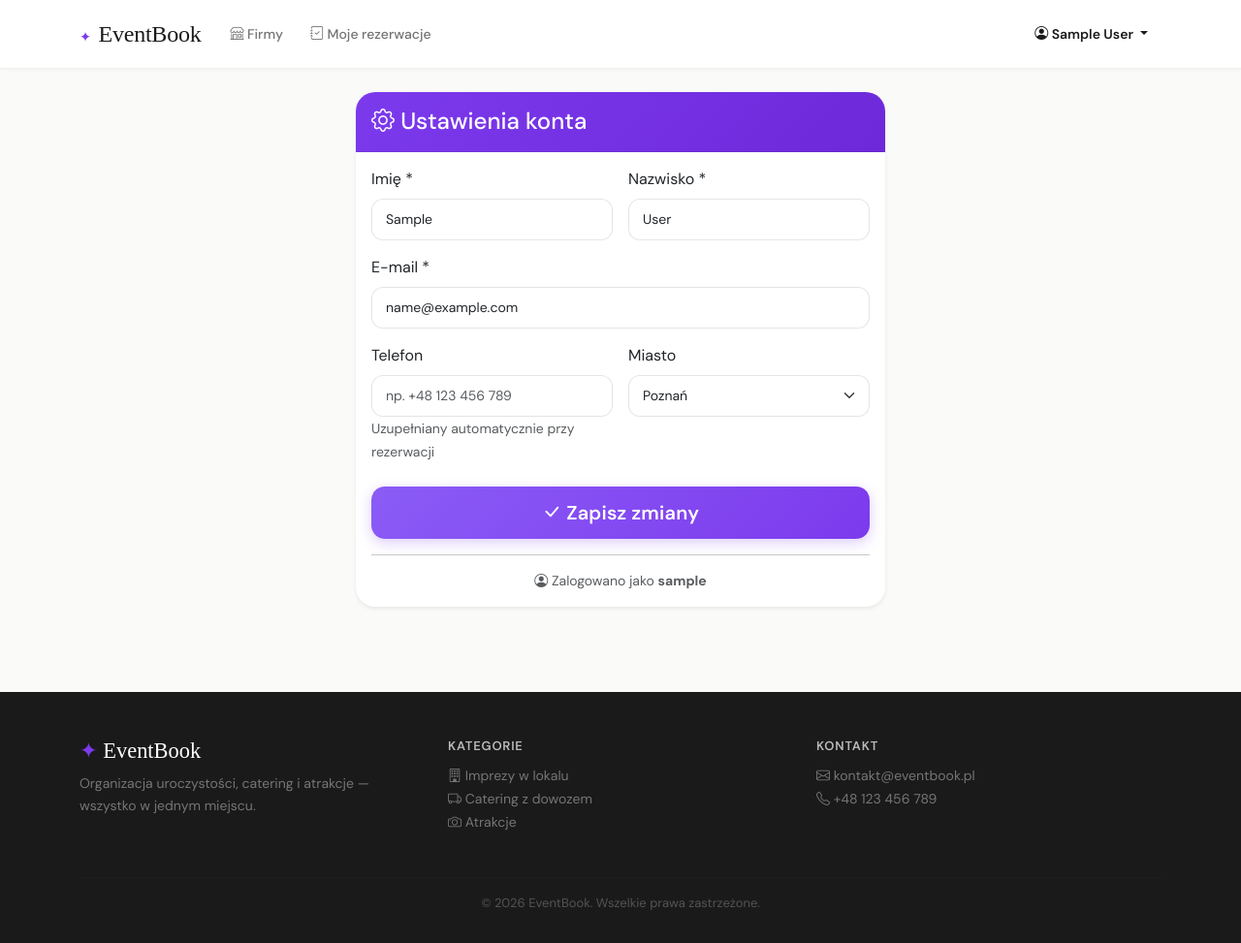
After one commit to JanBober21/mojevent, a Django app: page /konto/ in a window 1280 px wide. The commit adds this page. Shown: the whole page at 97% size. Run offline with Django 5.2, Linux system fonts and the light colour scheme; the visitor is signed in with stand-in values (Sample User, id 1); data comes from the database, SQL or seed files in the repository; data that the repository does not hold is empty; parts of the project's set-up code (start-up, migrations or seed data) failed here and were passed over; some web fonts are replaced.

Commit message:
feat: ustawienia konta (imie, nazwisko, miasto, telefon, email) + redirect Google users

```diff
--- a/bookings/forms.py
+++ b/bookings/forms.py
@@ -3,7 +3,7 @@ from django.contrib.auth.models import User
 from django.contrib.auth.forms import UserCreationForm
 from django.utils import timezone
 
-from .models import Booking, Review, Restaurant, BookingNote, EventType
+from .models import Booking, Review, Restaurant, BookingNote, EventType, UserProfile
 
 
 class BookingForm(forms.ModelForm):
@@ -106,6 +106,36 @@ class UserRegisterForm(UserCreationForm):
         self.fields["username"].widget.attrs.update({"class": "form-control"})
         self.fields["password1"].widget.attrs.update({"class": "form-control"})
         self.fields["password2"].widget.attrs.update({"class": "form-control"})
+
+
+class UserSettingsForm(forms.Form):
+    """Formularz ustawień konta użytkownika."""
+
+    first_name = forms.CharField(
+        label="Imię",
+        max_length=100,
+        widget=forms.TextInput(attrs={"class": "form-control"}),
+    )
+    last_name = forms.CharField(
+        label="Nazwisko",
+        max_length=100,
+        widget=forms.TextInput(attrs={"class": "form-control"}),
+    )
+    email = forms.EmailField(
+        label="E-mail",
+        widget=forms.EmailInput(attrs={"class": "form-control"}),
+    )
+    phone = forms.CharField(
+        label="Telefon",
+        max_length=20,
+        required=False,
+        widget=forms.TextInput(attrs={"class": "form-control", "placeholder": "np. +48 123 456 789"}),
+    )
+    city = forms.ChoiceField(
+        label="Miasto",
+        choices=UserProfile.CITY_CHOICES,
+        widget=forms.Select(attrs={"class": "form-select"}),
+    )
 
 
 class RestaurantSearchForm(forms.Form):
--- a/bookings/models.py
+++ b/bookings/models.py
@@ -465,6 +465,17 @@ class BookingMessage(models.Model):
 class UserProfile(models.Model):
     """Profil użytkownika z dodatkowymi danymi."""
 
+    CITY_CHOICES = [
+        ("Poznań", "Poznań"),
+        ("Warszawa", "Warszawa"),
+        ("Kraków", "Kraków"),
+        ("Wrocław", "Wrocław"),
+        ("Gdańsk", "Gdańsk"),
+        ("Łódź", "Łódź"),
+        ("Katowice", "Katowice"),
+        ("Szczecin", "Szczecin"),
+    ]
+
     user = models.OneToOneField(
         User,
         on_delete=models.CASCADE,
@@ -472,6 +483,7 @@ class UserProfile(models.Model):
         verbose_name="Użytkownik",
     )
     phone = models.CharField("Telefon", max_length=20, blank=True)
+    city = models.CharField("Miasto", max_length=100, blank=True, default="Poznań")
 
     class Meta:
         verbose_name = "Profil użytkownika"
--- a/bookings/urls.py
+++ b/bookings/urls.py
@@ -45,6 +45,9 @@ urlpatterns = [
     path("rezerwacje/<int:pk>/menu/", views.booking_menu_select, name="booking_menu_select"),
     path("rezerwacje/<int:pk>/catering-menu/", views.booking_catering_menu, name="booking_catering_menu"),
 
+    # Konto
+    path("konto/", views.account_settings, name="account_settings"),
+
     # Autoryzacja
     path("rejestracja/", views.register, name="register"),
     path("rejestracja/restauracja/", views.owner_register, name="owner_register"),
--- a/bookings/views.py
+++ b/bookings/views.py
@@ -12,7 +12,7 @@ import math
 import calendar as cal_module
 
 from .models import Restaurant, Booking, Review, RestaurantOwner, BookingNote, MenuItem, BookingMenuItem, AttractionItem, BookingMessage, RestaurantImage
-from .forms import BookingForm, ReviewForm, UserRegisterForm, RestaurantSearchForm, OwnerRegisterForm, RestaurantForm
+from .forms import BookingForm, ReviewForm, UserRegisterForm, RestaurantSearchForm, OwnerRegisterForm, RestaurantForm, UserSettingsForm
 
 
 def _get_owner_context(request):
@@ -350,6 +350,43 @@ def review_create(request, restaurant_pk):
     return render(request, "bookings/review_form.html", {
         "form": form,
         "restaurant": restaurant,
+    })
+
+
+# ── Ustawienia konta ───────────────────────────────────────────────────────────
+
+@login_required
+def account_settings(request):
+    """Ustawienia konta użytkownika — imię, nazwisko, email, telefon, miasto."""
+    from .models import UserProfile
+    profile, _ = UserProfile.objects.get_or_create(user=request.user)
+
+    if request.method == "POST":
+        form = UserSettingsForm(request.POST)
+        if form.is_valid():
+            request.user.first_name = form.cleaned_data["first_name"]
+            request.user.last_name = form.cleaned_data["last_name"]
+            request.user.email = form.cleaned_data["email"]
+            request.user.save()
+            profile.phone = form.cleaned_data["phone"]
+            profile.city = form.cleaned_data["city"]
+            profile.save()
+            messages.success(request, "Ustawienia konta zostały zapisane.")
+            next_url = request.GET.get("next", "account_settings")
+            return redirect(next_url)
+    else:
+        form = UserSettingsForm(initial={
+            "first_name": request.user.first_name,
+            "last_name": request.user.last_name,
+            "email": request.user.email,
+            "phone": profile.phone,
+            "city": profile.city or "Poznań",
+        })
+
+    is_new_google = request.GET.get("new") == "1"
+    return render(request, "bookings/account_settings.html", {
+        "form": form,
+        "is_new_google": is_new_google,
     })
 
 
--- a/config/settings/base.py
+++ b/config/settings/base.py
@@ -150,6 +150,7 @@ ACCOUNT_SIGNUP_FIELDS = ["email*", "username*", "password1*", "password2*"]
 ACCOUNT_EMAIL_VERIFICATION = "none"
 SOCIALACCOUNT_LOGIN_ON_GET = True
 SOCIALACCOUNT_AUTO_SIGNUP = True
+SOCIALACCOUNT_ADAPTER = "bookings.adapters.GoogleRedirectAdapter"
 SOCIALACCOUNT_PROVIDERS = {
     "google": {
         "SCOPE": ["profile", "email"],
--- a/templates/base.html
+++ b/templates/base.html
@@ -78,16 +78,27 @@
                 </ul>
                 <ul class="navbar-nav">
                     {% if user.is_authenticated %}
-                    <li class="nav-item">
-                        <span class="nav-link nav-user">
+                    <li class="nav-item dropdown">
+                        <a class="nav-link dropdown-toggle nav-user" href="#" role="button"
+                           data-bs-toggle="dropdown" aria-expanded="false">
                             <i class="bi bi-person-circle"></i> {{ user.get_full_name|default:user.username }}
-                        </span>
-                    </li>
-                    <li class="nav-item">
-                        <form method="post" action="{% url 'logout' %}" class="d-inline">
-                            {% csrf_token %}
-                            <button type="submit" class="btn btn-sm eb-btn-outline-nav mt-1">Wyloguj</button>
-                        </form>
+                        </a>
+                        <ul class="dropdown-menu dropdown-menu-end eb-dropdown">
+                            <li>
+                                <a class="dropdown-item" href="{% url 'account_settings' %}">
+                                    <i class="bi bi-gear"></i> Ustawienia konta
+                                </a>
+                            </li>
+                            <li><hr class="dropdown-divider"></li>
+                            <li>
+                                <form method="post" action="{% url 'logout' %}">
+                                    {% csrf_token %}
+                                    <button type="submit" class="dropdown-item">
+                                        <i class="bi bi-box-arrow-right"></i> Wyloguj
+                                    </button>
+                                </form>
+                            </li>
+                        </ul>
                     </li>
                     {% else %}
                     <li class="nav-item">
--- /dev/null
+++ b/templates/bookings/account_settings.html
@@ -0,0 +1,87 @@
+{% extends "base.html" %}
+
+{% block title %}Ustawienia konta — EventBook{% endblock %}
+
+{% block content %}
+<div class="row justify-content-center">
+    <div class="col-md-7 col-lg-6">
+
+        {% if is_new_google %}
+        <div class="alert alert-info d-flex align-items-start gap-3 mb-4">
+            <i class="bi bi-info-circle fs-4"></i>
+            <div>
+                <strong>Witaj w EventBook!</strong><br>
+                Uzupełnij swoje dane, aby móc wygodnie składać rezerwacje. Twój telefon i miasto zostaną automatycznie wypełnione.
+            </div>
+        </div>
+        {% endif %}
+
+        <div class="card shadow-sm">
+            <div class="card-header py-3" style="background: linear-gradient(135deg, #7c3aed 0%, #6d28d9 100%); color: #fff;">
+                <h4 class="mb-0"><i class="bi bi-gear"></i> Ustawienia konta</h4>
+            </div>
+            <div class="card-body">
+                <form method="post" novalidate>
+                    {% csrf_token %}
+
+                    {% if form.non_field_errors %}
+                    <div class="alert alert-danger">
+                        {% for error in form.non_field_errors %}
+                        <p class="mb-0">{{ error }}</p>
+                        {% endfor %}
+                    </div>
+                    {% endif %}
+
+                    <div class="row g-3">
+                        <div class="col-md-6">
+                            <label class="form-label">Imię *</label>
+                            {{ form.first_name }}
+                            {% if form.first_name.errors %}
+                            <div class="text-danger small">{{ form.first_name.errors }}</div>
+                            {% endif %}
+                        </div>
+                        <div class="col-md-6">
+                            <label class="form-label">Nazwisko *</label>
+                            {{ form.last_name }}
+                            {% if form.last_name.errors %}
+                            <div class="text-danger small">{{ form.last_name.errors }}</div>
+                            {% endif %}
+                        </div>
+                        <div class="col-12">
+                            <label class="form-label">E-mail *</label>
+                            {{ form.email }}
+                            {% if form.email.errors %}
+                            <div class="text-danger small">{{ form.email.errors }}</div>
+                            {% endif %}
+                        </div>
+                        <div class="col-md-6">
+                            <label class="form-label">Telefon</label>
+                            {{ form.phone }}
+                            {% if form.phone.errors %}
+                            <div class="text-danger small">{{ form.phone.errors }}</div>
+                            {% endif %}
+                            <small class="text-muted">Uzupełniany automatycznie przy rezerwacji</small>
+                        </div>
+                        <div class="col-md-6">
+                            <label class="form-label">Miasto</label>
+                            {{ form.city }}
+                            {% if form.city.errors %}
+                            <div class="text-danger small">{{ form.city.errors }}</div>
+                            {% endif %}
+                        </div>
+                    </div>
+
+                    <button type="submit" class="btn btn-primary w-100 btn-lg mt-4">
+                        <i class="bi bi-check-lg"></i> Zapisz zmiany
+                    </button>
+                </form>
+
+                <hr>
+                <p class="text-muted text-center mb-0 small">
+                    <i class="bi bi-person-circle"></i> Zalogowano jako <strong>{{ user.username }}</strong>
+                </p>
+            </div>
+        </div>
+    </div>
+</div>
+{% endblock %}
```
Also changed, not shown: bookings/adapters.py (added, +16 -0 lines), bookings/migrations/0017_userprofile_city.py (added).
